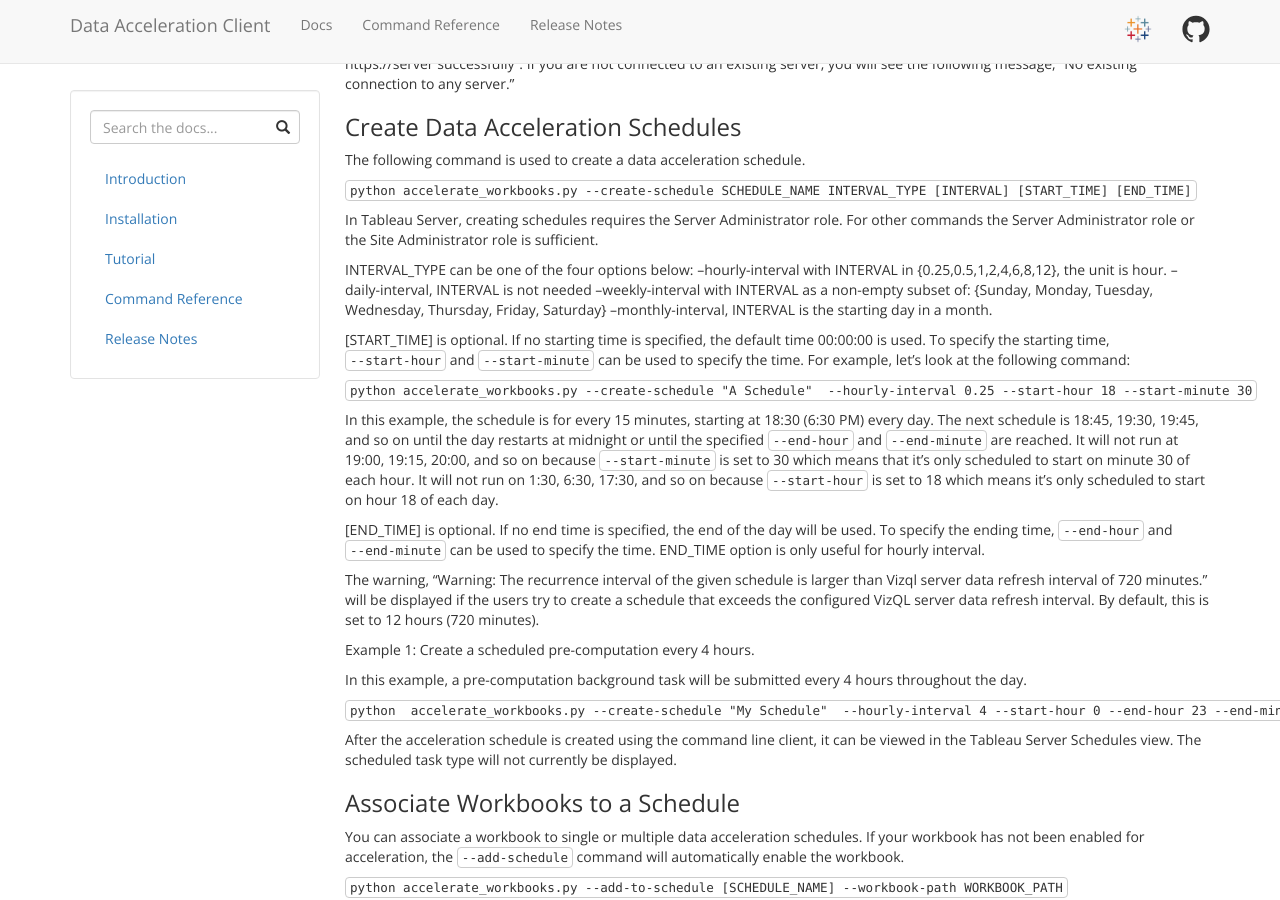
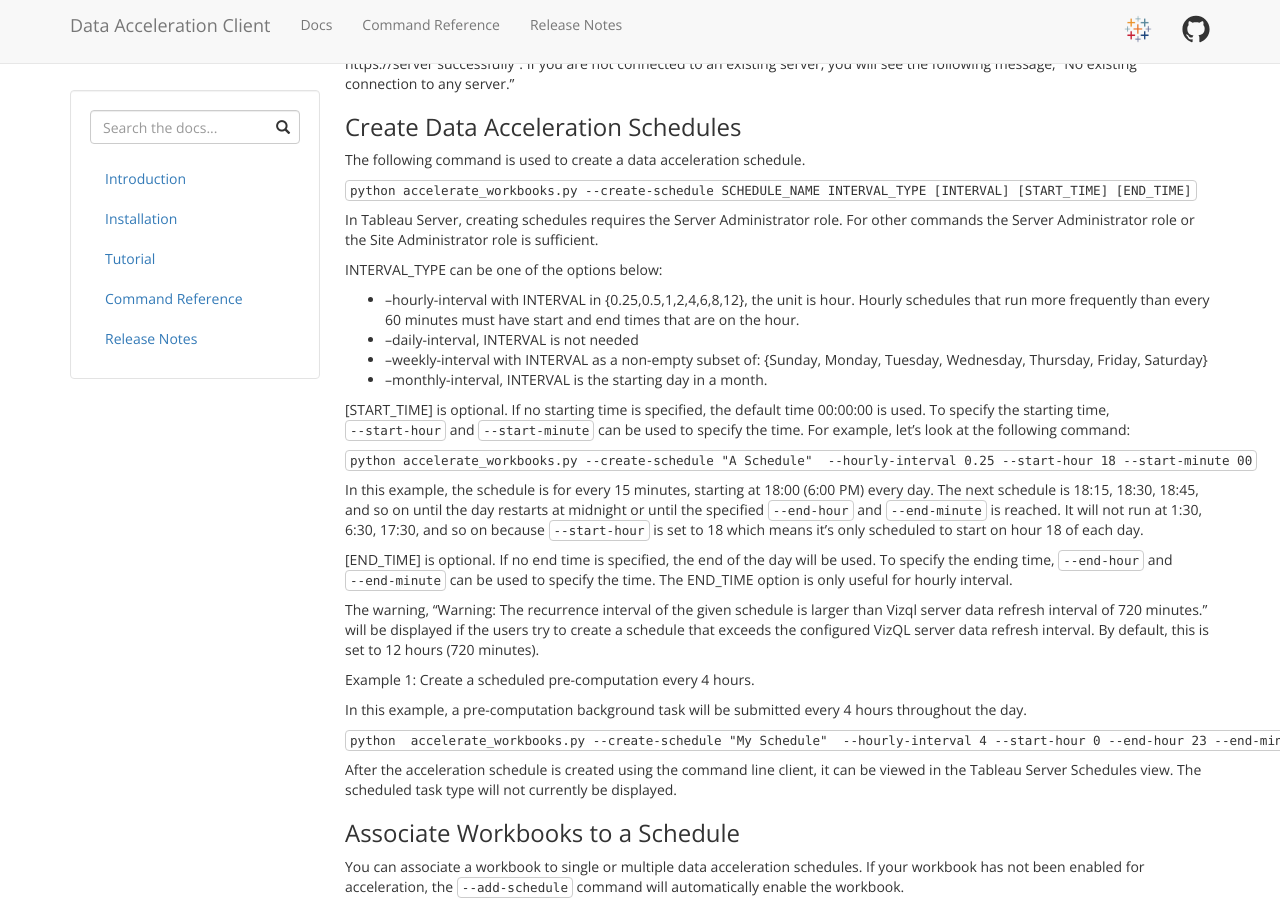
Before and after one commit to tableau/tableau-data-acceleration-client, a Jekyll site: the page built from docs/da_ref.md, in a window 1280 px wide and 900 px high, scrolled down 1434 px. Built offline with Jekyll 4.4.1, drawn with Linux system fonts in a browser that asks for light colours; nearby versions of some CDN libraries.

Commit message:
add that hourly schedules with interval less than 60 minutes must start at top of hour.

```diff
--- a/docs/da_ref.md
+++ b/docs/da_ref.md
@@ -73,20 +73,21 @@
 
 In Tableau Server, creating schedules requires the Server Administrator role. For other commands the Server Administrator role or the Site Administrator role is sufficient.
 
-INTERVAL_TYPE can be one of the four options below:
---hourly-interval with INTERVAL in {0.25,0.5,1,2,4,6,8,12}, the unit is hour.
---daily-interval, INTERVAL is not needed
---weekly-interval with INTERVAL as a non-empty subset of:
+INTERVAL_TYPE can be one of the options below:
+
+* --hourly-interval with INTERVAL in {0.25,0.5,1,2,4,6,8,12}, the unit is hour. Hourly schedules that run more frequently than every 60 minutes must have start and end times that are on the hour.
+* --daily-interval, INTERVAL is not needed
+* --weekly-interval with INTERVAL as a non-empty subset of:
 {Sunday, Monday, Tuesday, Wednesday, Thursday, Friday, Saturday}
---monthly-interval, INTERVAL is the starting day in a month.
+* --monthly-interval, INTERVAL is the starting day in a month.
 
 [START_TIME] is optional. If no starting time is specified, the default time 00:00:00 is used. To specify the starting time, `--start-hour` and `--start-minute` can be used to specify the time. For example, let's look at the following command:
 
-`python accelerate_workbooks.py --create-schedule "A Schedule"  --hourly-interval 0.25 --start-hour 18 --start-minute 30`
+`python accelerate_workbooks.py --create-schedule "A Schedule"  --hourly-interval 0.25 --start-hour 18 --start-minute 00`
 
-In this example, the schedule is for every 15 minutes, starting at 18:30 (6:30 PM) every day. The next schedule is 18:45, 19:30, 19:45, and so on until the day restarts at midnight or until the specified `--end-hour` and `--end-minute` are reached. It will not run at 19:00, 19:15, 20:00, and so on because `--start-minute` is set to 30 which means that it's only scheduled to start on minute 30 of each hour. It will not run on 1:30, 6:30, 17:30, and so on because `--start-hour` is set to 18 which means it's only scheduled to start on hour 18 of each day.
+In this example, the schedule is for every 15 minutes, starting at 18:00 (6:00 PM) every day. The next schedule is 18:15, 18:30, 18:45, and so on until the day restarts at midnight or until the specified `--end-hour` and `--end-minute` is reached. It will not run at 1:30, 6:30, 17:30, and so on because `--start-hour` is set to 18 which means it's only scheduled to start on hour 18 of each day.
 
-[END_TIME] is optional. If no end time is specified, the end of the day will be used. To specify the ending time, `--end-hour` and `--end-minute` can be used to specify the time. END_TIME option is only useful for hourly interval.
+[END_TIME] is optional. If no end time is specified, the end of the day will be used. To specify the ending time, `--end-hour` and `--end-minute` can be used to specify the time. The END_TIME option is only useful for hourly interval.
 
 The warning, "Warning: The recurrence interval of the given schedule is larger than Vizql server data refresh interval of 720 minutes." will be displayed if the users try to create a schedule that exceeds the configured VizQL server data refresh interval. By default, this is set to 12 hours (720 minutes).
 
```
